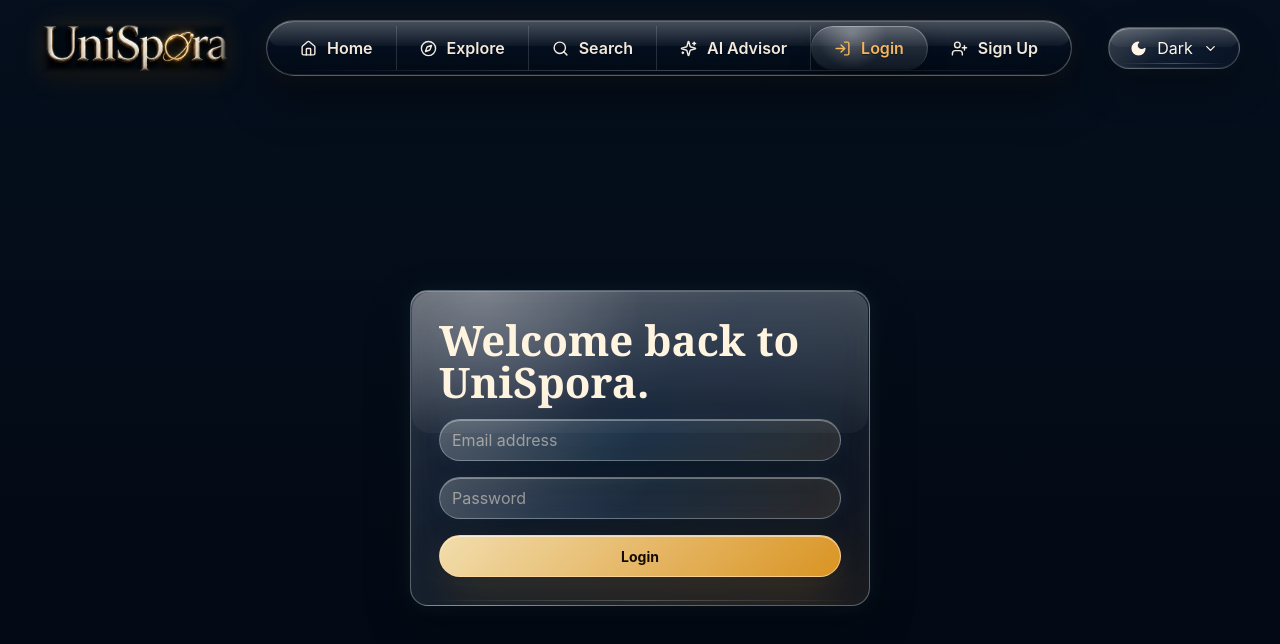
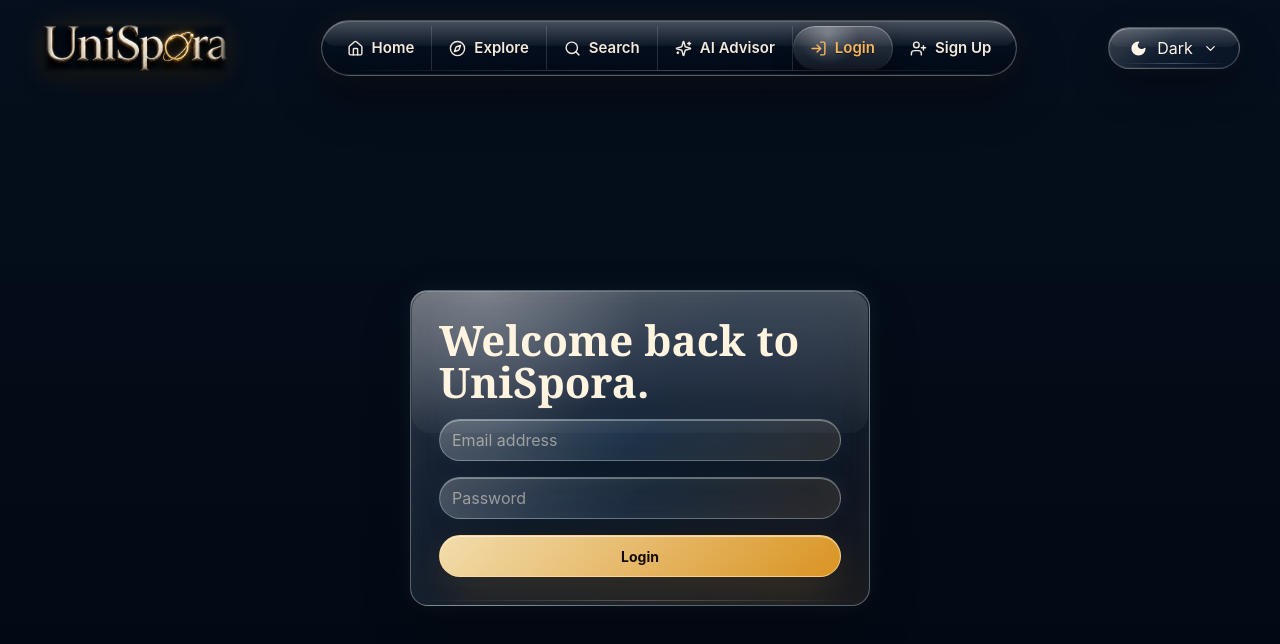
Before and after one commit to shah-ahmad/UNISPORA, a React (Vite) app: page /login in a window 1280 px wide. Shown: the top 644 px of the page. Built offline with nearby package versions, Linux system fonts and the light colour scheme; no server answers.

Commit message:
Tighten top navigation spacing

```diff
--- a/src/styles.css
+++ b/src/styles.css
@@ -1369,7 +1369,7 @@
 
 .top-nav {
   height: 56px;
-  padding: 6px 10px;
+  padding: 6px 8px;
   gap: 0;
   border-radius: 999px;
 
@@ -1392,11 +1392,11 @@
 
 .top-nav-link {
   min-height: 44px;
-  padding: 0 23px;
-  gap: 10px;
+  padding: 0 17px;
+  gap: 8px;
 
   color: rgba(255, 246, 232, 0.95);
-  font-size: 16px;
+  font-size: 15px;
   font-weight: 600;
 
   border-right: 1px solid rgba(255, 255, 255, 0.14);
```
